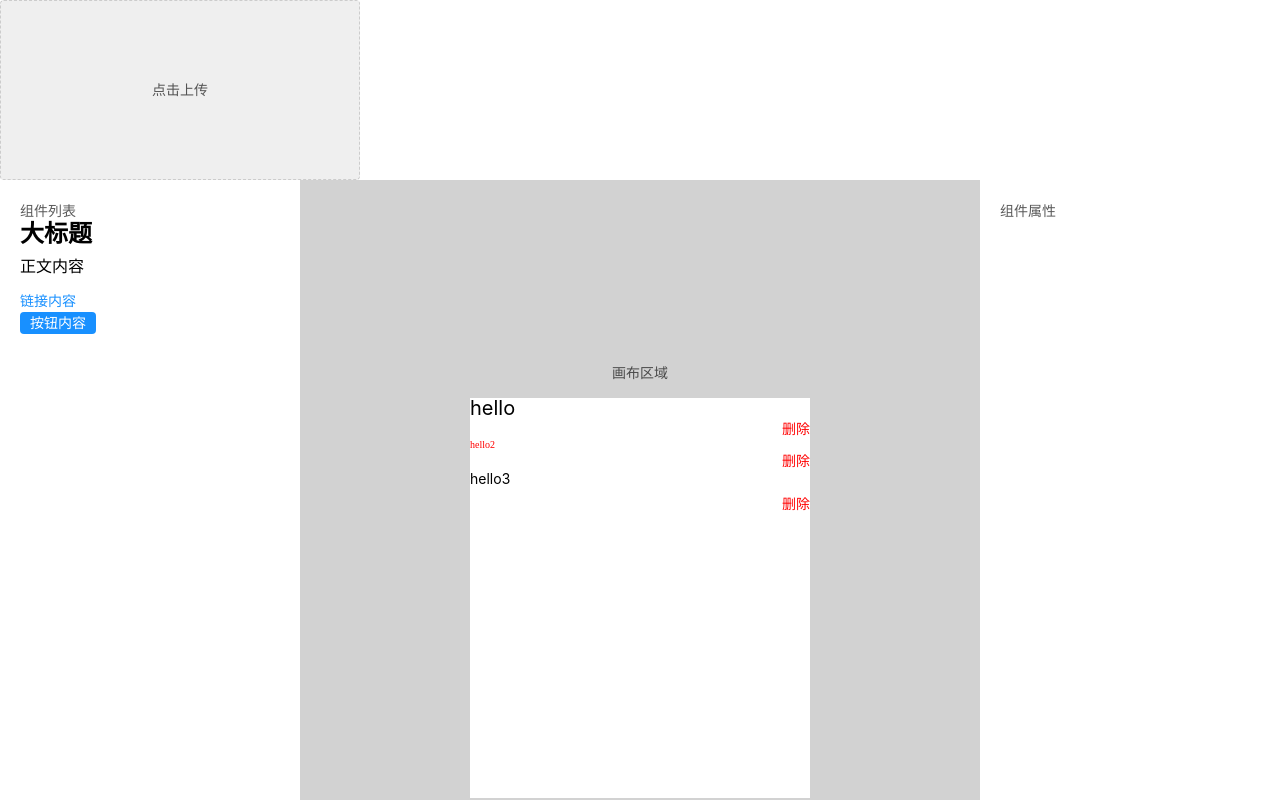
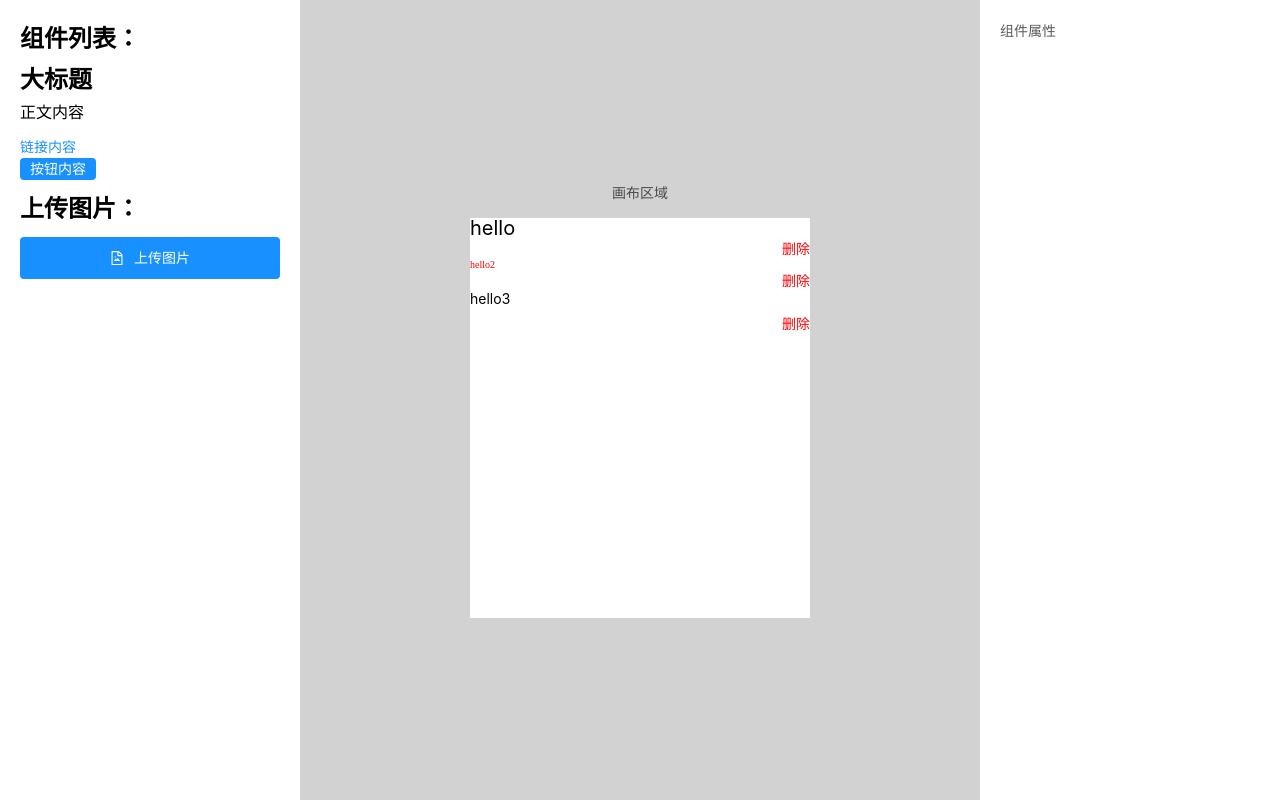
Before and after one commit to vivion2023/poster-craft, a Vue app: page /editor in a window 1280 px wide. Shown: the top 800 px of the page. Built offline with nearby package versions, Linux system fonts and the light colour scheme.

Commit message:
新增StyledUploader组件并实现上传前检查功能

```diff
--- a/src/App.vue
+++ b/src/App.vue
@@ -1,10 +1,5 @@
 <template>
   <div class="app-container">
-    <Uploader
-      action="https://run.mocky.io/v3/e988be00-32a8-4cb1-a6cf-7b11299ba003"
-      drag
-    >
-    </Uploader>
     <router-view />
   </div>
 </template>
@@ -14,9 +9,6 @@ import Uploader from "./components/Uploader.vue";
 import { ref } from "vue";
 export default {
   name: "App",
-  components: {
-    Uploader,
-  },
   setup() {
     const uploader = ref();
     const callUpload = () => {
--- /dev/null
+++ b/src/components/StyledUploader.vue
@@ -0,0 +1,69 @@
+<template>
+  <Uploader
+    class="styled-uploader"
+    action="https://run.mocky.io/v3/e988be00-32a8-4cb1-a6cf-7b11299ba003"
+    :show-upload-list="false"
+    :beforeUpload="commonUploadCheck"
+  >
+    <div class="uploader-container">
+      <FileImageOutlined />
+      <h4>上传图片</h4>
+    </div>
+    <template #loading>
+      <div class="uploader-container">
+        <LoadingOutlined spin />
+        <h4>上传中</h4>
+      </div>
+    </template>
+    <template #uploaded>
+      <div class="uploader-container">
+        <FileImageOutlined />
+        <h4>上传图片</h4>
+      </div>
+    </template>
+  </Uploader>
+</template>
+
+<script lang="ts">
+import Uploader from "./Uploader.vue";
+import { commonUploadCheck } from "../help";
+import { FileImageOutlined } from "@ant-design/icons-vue";
+export default {
+  name: "StyledUploader",
+  components: {
+    Uploader,
+    FileImageOutlined,
+  },
+  setup() {
+    return {
+      commonUploadCheck,
+    };
+  },
+};
+</script>
+
+<style lang="scss" scoped>
+* {
+  margin: 0;
+  padding: 0;
+  box-sizing: border-box;
+}
+
+.styled-uploader {
+  color: #fff;
+  background-color: #1890ff;
+  border-radius: 4px;
+  padding: 10px;
+  cursor: pointer;
+  &:hover {
+    background-color: #1c7ed6;
+  }
+
+  .uploader-container {
+    display: flex;
+    align-items: center;
+    justify-content: center;
+    gap: 10px;
+  }
+}
+</style>
--- a/src/components/Uploader.vue
+++ b/src/components/Uploader.vue
@@ -320,6 +320,12 @@ export default defineComponent({
 </script>
 
 <style lang="scss" scoped>
+* {
+  margin: 0;
+  padding: 0;
+  box-sizing: border-box;
+}
+
 // 上传状态的颜色样式
 .upload-loading {
   color: gray;
@@ -335,36 +341,15 @@ export default defineComponent({
 }
 // 上传区域
 .file-upload .upload-area {
-  width: 360px;
-  height: 180px;
-  // 垂直居中
-  display: flex;
-  flex-direction: column;
-  justify-content: center;
-  align-items: center;
-
-  border: 1px dashed #ccc;
-  background-color: #efefef;
-  border-radius: 4px;
   cursor: pointer;
   overflow: hidden;
-  &:hover {
-    border: 2px dashed #1890ff;
-  }
   &.is-drag-over {
     border: 2px dashed #1890ff;
     background: rgba(#1890ff, 0.2);
   }
-
-  button {
-    border: none;
-    cursor: pointer;
-  }
 }
 
 .upload-list {
-  margin: 0;
-  padding: 0;
   list-style-type: none;
 
   li {
--- /dev/null
+++ b/src/help.ts
@@ -0,0 +1,39 @@
+import { message } from "ant-design-vue";
+interface CheckCondition {
+  format?: string[];
+  size?: number;
+}
+
+type ErrorType = "size" | "format" | null;
+
+export function beforeUploadCheck(file: File, condition: CheckCondition) {
+  const { format, size } = condition;
+  const isValidFormat = format ? format.includes(file.type) : true;
+  const isValidSize = size ? file.size / 1024 / 1024 < size : true;
+  const errors: ErrorType[] = [];
+  if (!isValidFormat) {
+    errors.push("format");
+  }
+  if (!isValidSize) {
+    errors.push("size");
+  }
+  return {
+    passed: isValidFormat && isValidSize,
+    errors,
+  };
+}
+
+export function commonUploadCheck(file: File) {
+  const result = beforeUploadCheck(file, {
+    format: ["image/jpeg", "image/png"],
+    size: 2,
+  });
+  const { passed, errors } = result;
+  if (errors.includes("format")) {
+    message.warning("上传图片只能是 JPG/PNG 格式!");
+  }
+  if (errors.includes("size")) {
+    message.warning("上传图片大小不能超过2MB!");
+  }
+  return passed;
+}
--- a/src/view/Editor.vue
+++ b/src/view/Editor.vue
@@ -2,11 +2,13 @@
   <div class="editor">
     <LayoutSider width="300px">
       <div class="siderbar-container">
-        组件列表
+        <div class="siderbar-title">组件列表：</div>
         <ComponentList
           :list="defaultComponents"
           @on-item-click="handleItemClick"
         />
+        <div class="siderbar-title">上传图片：</div>
+        <StyledUploader />
       </div>
     </LayoutSider>
     <LayoutContent class="preview-container">
@@ -55,6 +57,7 @@ import { defaultTextTemplates } from "@/defaultTemplates";
 import ComponentList from "@/components/ComponentList.vue";
 import EditWrapper from "@/components/EditWrapper.vue";
 import PropsTable from "@/components/PropsTable";
+import StyledUploader from "@/components/StyledUploader.vue";
 const store = useStore<GlobalDataProps>();
 const components = computed(() => store.state.editor.components);
 const defaultComponents = computed(() => defaultTextTemplates);
@@ -95,6 +98,15 @@ const handleDelete = (id: string) => {
     padding: 20px;
     background-color: #fff;
     height: 100vh;
+    display: flex;
+    flex-direction: column;
+    gap: 10px;
+
+    .siderbar-title {
+      color: #000;
+      font-size: 24px;
+      font-weight: bold;
+    }
   }
   .preview-container {
     background-color: rgb(210, 210, 210);
```
